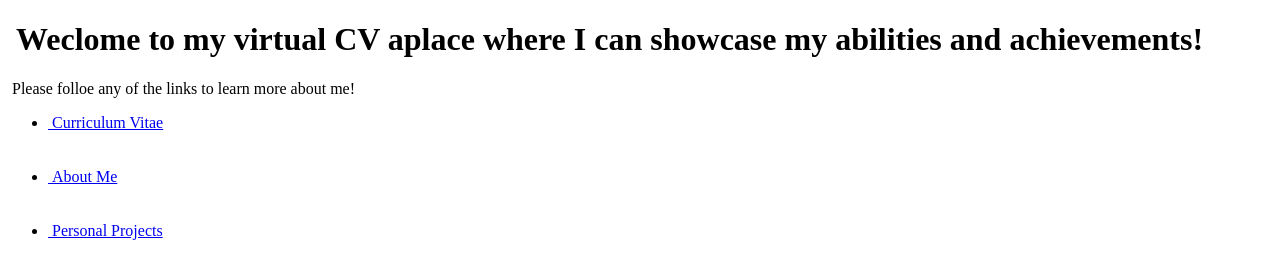
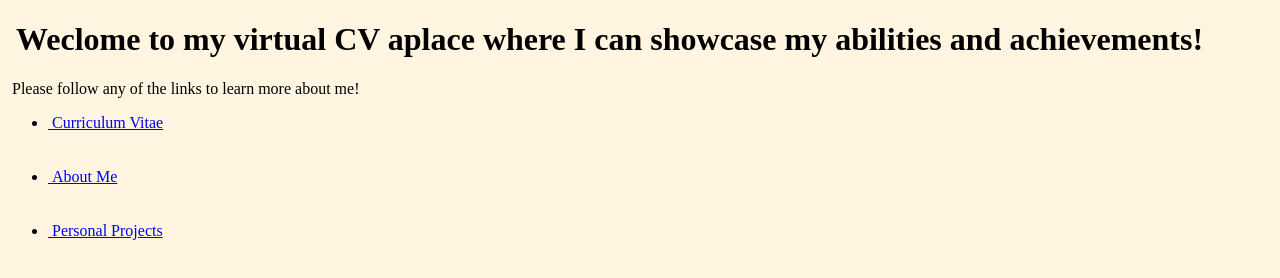
Before and after one commit to fjlongland/FJLongland.github.io, a plain HTML site: page index.html in a window 1280 px wide. Drawn offline with Linux system fonts and the light colour scheme.

Commit message:
made things look a bit nicer

```diff
--- a/index.html
+++ b/index.html
@@ -4,6 +4,11 @@
     <meta charset="UTF-8">
     <meta name="viewport" content="width=device-width, initial-scale=1.0">
     <title>F.J. Longland</title>
+    <style>
+        body{
+            background: #FFF5E0;
+        }
+    </style>
 </head>
 <body>
     <h1>
@@ -11,7 +16,7 @@
     </h1>
 
     <p>
-        &nbsp;Please folloe any of the links to learn more about me!
+        &nbsp;Please follow any of the links to learn more about me!
     </p>
     <ul>
         <li>
```
Also changed, not shown: CV.html (+6 -2 lines), PersonalProjects.html (+6 -0 lines), aboutMe.html (+11 -0 lines).
